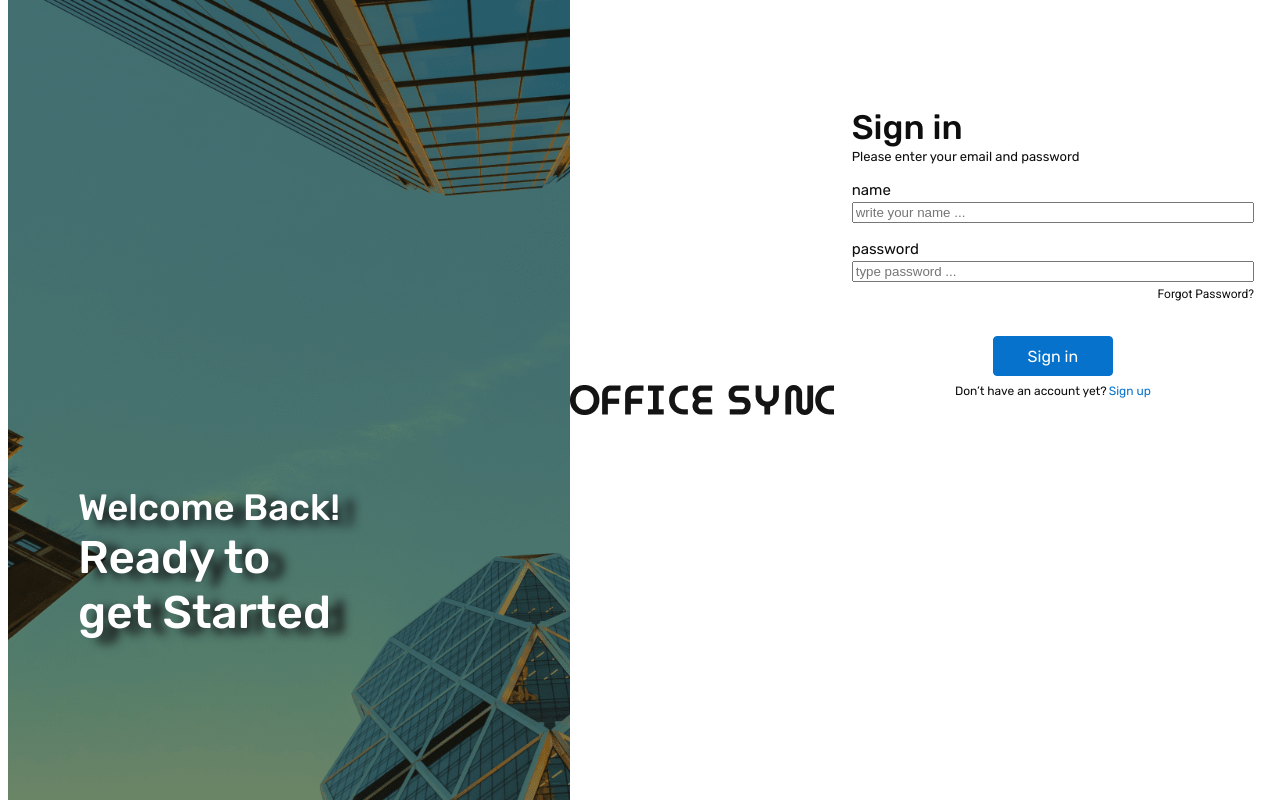
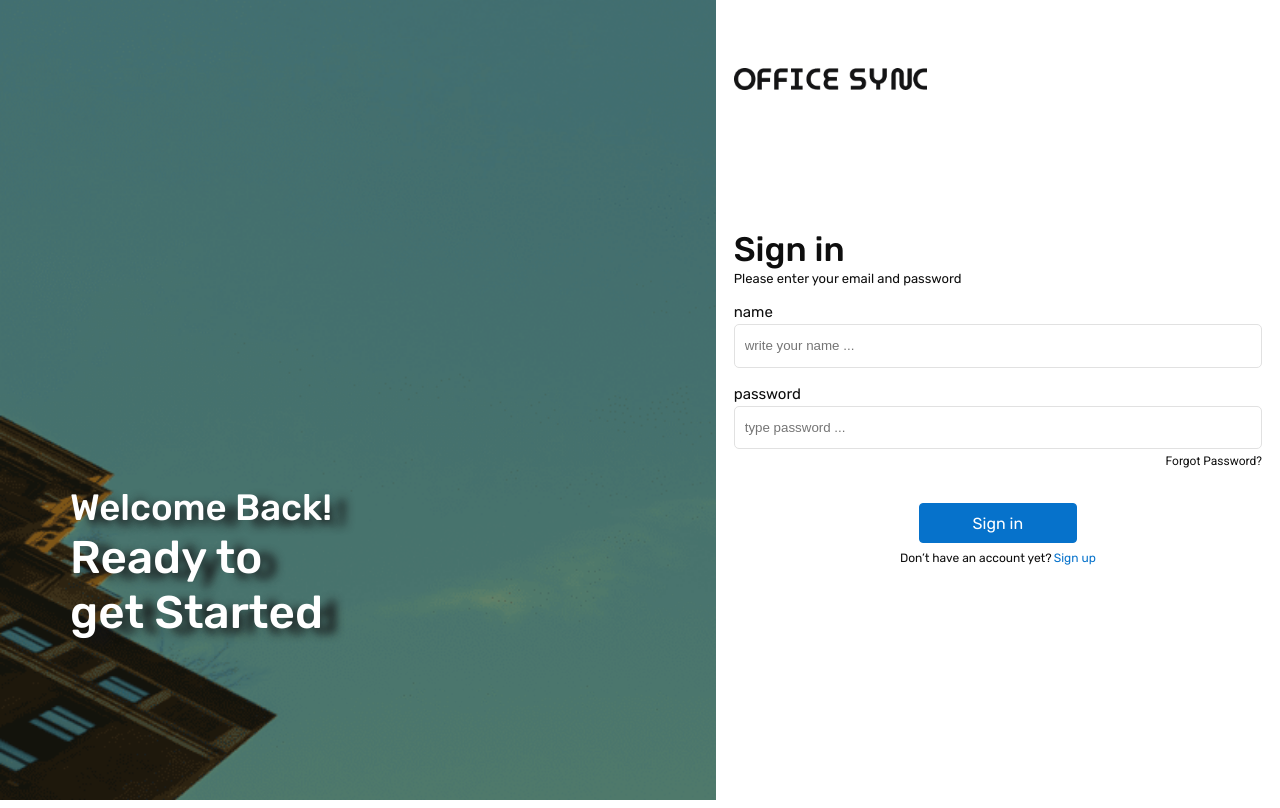
Before and after one commit to developerarjun/officesync-ui-react, a React (Vite) app: page / in a window 1280 px wide. Built offline with nearby package versions, Linux system fonts and the light colour scheme.

Commit message:
loginpage design issue resolved

```diff
--- a/src/app/modules/auth/login/LoginPage.scss
+++ b/src/app/modules/auth/login/LoginPage.scss
@@ -48,7 +48,7 @@
     }
     .appLogo {
       height: 1.375rem;
-      padding: 3.125rem;
+      padding: 3.125rem 0;
     }
 
     .titleText {
@@ -63,14 +63,8 @@
       padding-top: 0.25rem;
       margin-top: 0.625rem;
     }
-    .emailInput {
-      height: 2.25rem;
-      border: 1px solid $borderneutral;
-      padding-left: 0.625rem;
-      border-radius: 0.313rem;
-    }
-    .passwordInput {
-      height: 2.25rem;
+    input,select{
+      height: 2.45rem;
       border: 1px solid $borderneutral;
       padding-left: 0.625rem;
       border-radius: 0.313rem;
--- a/src/app/modules/auth/login/LoginPage.tsx
+++ b/src/app/modules/auth/login/LoginPage.tsx
@@ -29,19 +29,20 @@ function LoginPage() {
         </div>
       </div>
 
-        <div className="flex content-center">
+
+      <FormProvider {...methods}>
+      <form
+        className="loginForm flex flex-column"
+        onSubmit={onSubmit}
+        autoComplete="off"
+      >
+         <div className="flex items-center">
           <img
             src="/images/office-logo.png"
             alt="app logo"
             className="appLogo"
           ></img>
         </div>
-      <FormProvider {...methods}>
-      <form
-        className="loginForm flex flex-column"
-        onSubmit={onSubmit}
-        autoComplete="off"
-      >
         <label className="titleText text-neutral heading-three">Sign in</label>
         <label className=" regular-font text-neutral body-one">
           Please enter your email and password
--- a/src/scss/style.scss
+++ b/src/scss/style.scss
@@ -3,7 +3,8 @@
 
 .html,
 body {
-  margin-top: 0px;
+  margin: 0;
+  padding: 0;
   font-family: $primaryfont;
   font-weight: $light-bold;
   color: $neutral;
```
